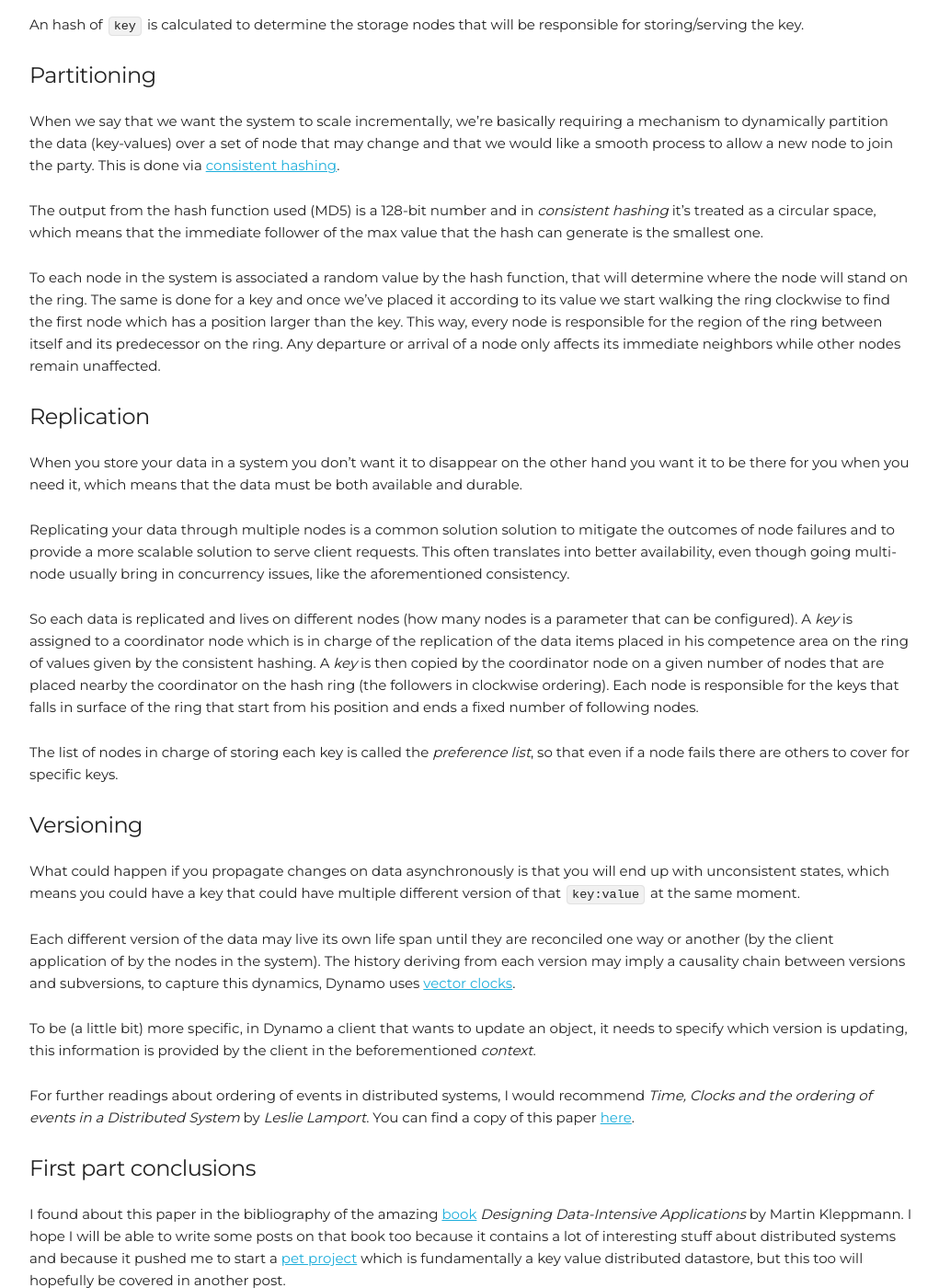
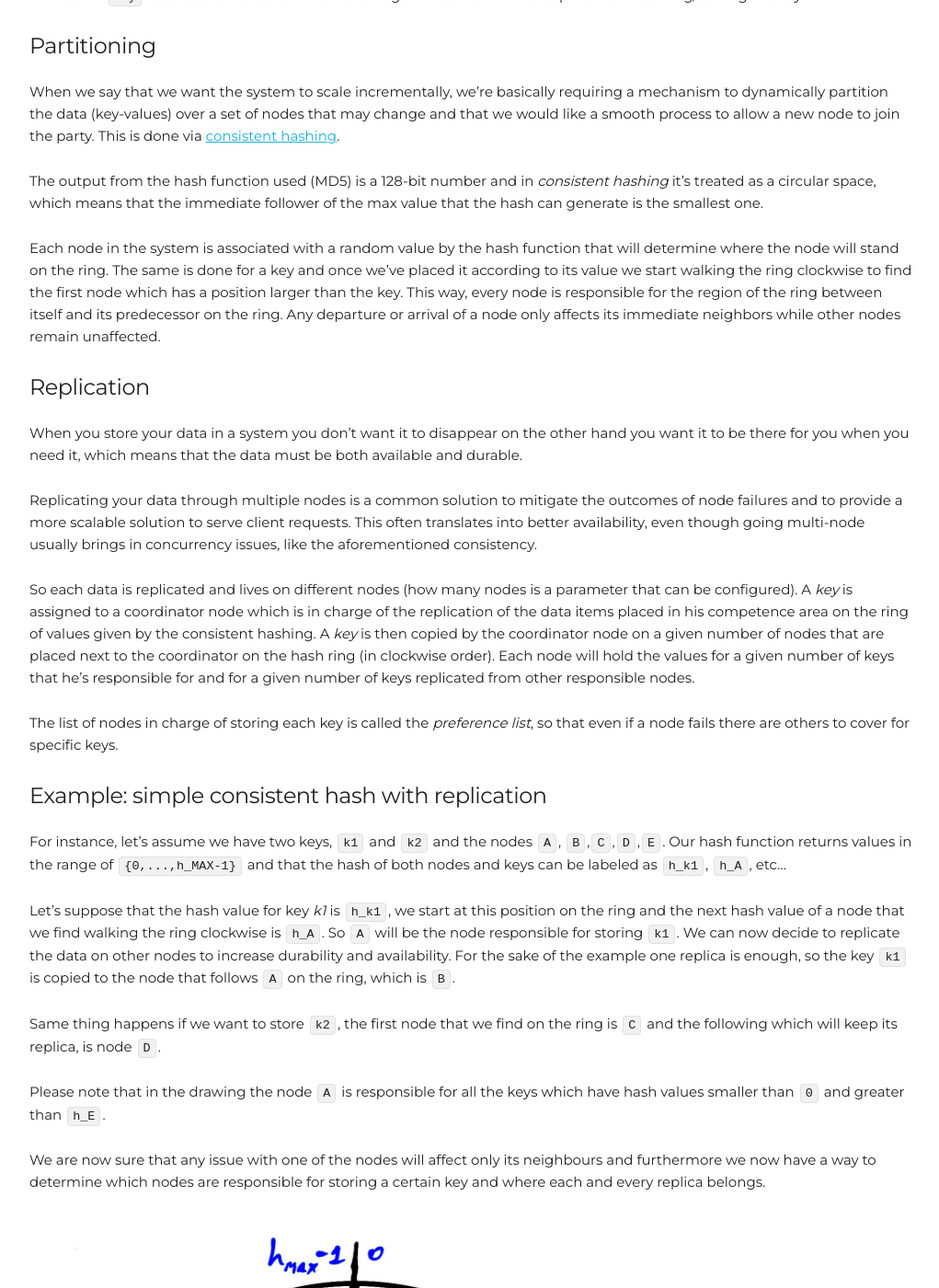
Before and after one commit to paoloriccardi/paoloriccardi.github.io, a Jekyll site: the page built from _posts/2021-09-21-the-dynamo-paper-part1.md, in a window 1280 px wide and 1400 px high, scrolled down 2359 px. Shown: the whole window at 92% size, without its empty margins (128-1149 px from the left). Built offline with Jekyll 4.4.1, drawn with Linux system fonts in a browser that asks for light colours; some of the changed text lies outside the part shown.

Commit message:
post on dynamo. part 1.

```diff
--- a/_posts/2021-09-21-the-dynamo-paper-part1.md
+++ b/_posts/2021-09-21-the-dynamo-paper-part1.md
@@ -27,19 +27,17 @@ Here's the assumptions that were made and the requirements that led the design o
 
 The [CAP theorem](https://en.wikipedia.org/wiki/CAP_theorem){:target="_blank"} is a very simplistic result in distributed systems, but although its practical utility is questionable it is still a good starting point to understand the tradeoff between availability and consistency. The theorem states that in a distributed system where partitions (communication failures between nodes or groups of nodes) may occur you can only choose one between Availability and *(strong)* Consistency.
 
-Roughly speaking, a service is Available when it provides meaningful responses to client requests. *Strong* Consistency is a more subtle concept but for now we can say that a consistent system behaves like there's always a single version of the data.
-In real world scenarios the Consistency requirement is usually *relaxed* to a more easy going version, that's why the adjective *strong* is used to specify how much you can tolerate in terms of non-consistent states.
+Roughly speaking, a service is Available when it provides meaningful responses to client requests. *Strong* Consistency is a more subtle concept but for now we can say that, from the client perspective, a consistent system behaves like a single node system. In other words, the client can assume that all the operations on the system happen as a linear sequence of actions, so if we read a data from two different nodes at the same time we should get the same value, just like there was a unique copy of that data in the system, that's why Consistency is often called *Linearizability*.
 
-A common term used instead of Consistency is Linearizability.
-A system is Linearizable if a set of requests can be considered as a linear sequence of actions, which means that from the clients point of view, they dealing with a single node system.
+In real world scenarios the Consistency requirement is usually *relaxed* to a more easy going version, that's why the adjective *strong* is used to specify how much you wish to tolerate in terms of non-consistent states.
 
-For example, in a simple distributed system of two database replicas, `A` and `B`, when the link between the two nodes dies, they can choose to guarantee availability continuing to accept read/write from clients and eventually reconciling their state later, or they can guarantee *Strong* Consistency, denying client requests in order to keep their state aligned, until the network link comes back to life.
+For example, in a simple distributed system of two database replicas, `A` and `B`, when the link between them dies, they can choose to guarantee availability continuing to accept read/write from clients and eventually reconciling their state later, or they can decide to guarantee *Strong* Consistency, denying client requests in order to keep their state aligned, until the network link comes back to life.
 
-To guarantee *strong* Consistency a synchronous replication strategy between nodes can be enforced and this usually means some kind price to pay in terms of Availability, which is something that the paper authors didn't want to happen.
-What they wanted instead was a data store which was always accepting requests from clients, which means to maximize availability. To do so they needed to tolerate temporary nodes disconnection, propagating the updates in the background asynchronously and reconciling the state of the nodes later.
+To guarantee *strong* Consistency, a synchronous replication strategy between nodes can be enforced and this usually means some sort of price to pay in terms of Availability, which is something that the paper authors didn't want to happen, ever.
+Just to be sure that we are on the same page, the purpose of Dynamo is to accept requests from clients hence the system design has to maximize availability. To do so it's necessary to gracefully tolerate temporary node disconnections, propagating the updates in the background asynchronously and reconciling the state of the nodes later.
 
-In other words, they embraced the concept of *eventual* Consistency, which means that in case of a partition, the nodes will keep serving requests, resolving conflicts in their states later. This means that conflicts are temporary and that nodes will come to an agreement, but in the meantime they need to decide:
-- *when* to perform the process of resolving update conficts (e.g. during reads or writes? Dynamo chooses to always accept writes and to resolve conflicts during reads)
+The Dynamo approach is based on the idea of *eventual* Consistency, which means that in case of partitioning, the nodes will keep serving requests, resolving conflicts later. So conflicts are temporary and eventually nodes will come to an agreement but of course until they do, they will have to decide:
+- *when* to perform the process of resolving update conflicts (e.g. during reads or writes? Dynamo chooses to always accept writes and to resolve conflicts during reads)
 - *who* performs the process of conflict resolution (e.g. the data store or the application? the first choice allows simplistic reconciliations like *Last Write Wins*, while the application can usually  make more sensible choices based on the user's needs)
 
 Other key principles followed (or we should say proposed) by Dynamo are:
@@ -48,50 +46,77 @@ Other key principles followed (or we should say proposed) by Dynamo are:
 - Decentralized peer-to-peer system
 - The system needs to distribute work proportionally to the capability of the nodes (to favour heterogeneity of hardware setups)
 
-##### Architecture
-
 ##### System Interface
 Dynamo's interface exposes two operations:
-- `get(key)` locates the object replicas associated with the `key` in the storage system and returns a single objects (or a list of objects with conflicging versions) along with a *context*
+- `get(key)` locates the object replicas associated with the `key` in the storage system and returns a single objects (or a list of objects with conflicting versions) along with a *context*
 - `put(key, context, object)` determines where the replicas of the object should be placed based on its `key` and persist the replicas, `context` encodes system metadata about the object (e.g. its version).
 
 An hash of `key` is calculated to determine the storage nodes that will be responsible for storing/serving the key.
 
 ##### Partitioning
-When we say that we want the system to scale incrementally, we're basically requiring a mechanism to dynamically partition the data (key-values) over a set of node that may change and that we would like a smooth process to allow a new node to join the party. This is done via [consistent hashing](https://www.cs.princeton.edu/courses/archive/fall09/cos518/papers/chash.pdf){:target="_blank"}.
+When we say that we want the system to scale incrementally, we're basically requiring a mechanism to dynamically partition the data (key-values) over a set of nodes that may change and that we would like a smooth process to allow a new node to join the party. This is done via [consistent hashing](https://www.cs.princeton.edu/courses/archive/fall09/cos518/papers/chash.pdf){:target="_blank"}.
 
 The output from the hash function used (MD5) is a 128-bit number and in *consistent hashing* it's treated as a circular space, which means that the immediate follower of the max value that the hash can generate is the smallest one.
 
-To each node in the system is associated a random value by the hash function, that will determine where the node will stand on the ring. The same is done for a key and once we've placed it according to its value we start walking the ring clockwise to find the first node which has a position larger than the key. This way, every node is responsible for the region of the ring between itself and its predecessor on the ring. Any departure or arrival of a node only affects its immediate neighbors while other nodes remain unaffected.
+Each node in the system is associated with a random value by the hash function that will determine where the node will stand on the ring. The same is done for a key and once we've placed it according to its value we start walking the ring clockwise to find the first node which has a position larger than the key. This way, every node is responsible for the region of the ring between itself and its predecessor on the ring. Any departure or arrival of a node only affects its immediate neighbors while other nodes remain unaffected.
 
 ##### Replication
 When you store your data in a system you don't want it to disappear on the other hand you want it to be there for you when you need it, which means that the data must be both available and durable.
 
-Replicating your data through multiple nodes is a common solution solution to mitigate the outcomes of node failures and to provide a more scalable solution to serve client requests. This often translates into better availability, even though going multi-node usually bring in concurrency issues, like the aforementioned consistency.
+Replicating your data through multiple nodes is a common solution to mitigate the outcomes of node failures and to provide a more scalable solution to serve client requests. This often translates into better availability, even though going multi-node usually brings in concurrency issues, like the aforementioned consistency.
 
 So each data is replicated and lives on different nodes (how many nodes is a parameter that can be configured). A *key* is assigned to a coordinator node which is in charge of the replication of the data items placed in his competence area on the ring of values given by the consistent hashing.
-A *key* is then copied by the coordinator node  on a given number of nodes that are placed nearby the coordinator on the hash ring (the followers in clockwise ordering). Each node is responsible for the keys that falls in surface of the ring that start from his position and ends a fixed number of following nodes.
+A *key* is then copied by the coordinator node  on a given number of nodes that are placed next to the coordinator on the hash ring (in clockwise order). Each node will hold the values for a given number of keys that he's responsible for and for a given number of keys replicated from other responsible nodes.
 
 The list of nodes in charge of storing each key is called the *preference list*, so that even if a node fails there are others to cover for specific keys.
 
+##### Example: simple consistent hash with replication
+For instance, let's assume we have two keys, `k1` and `k2` and the nodes `A`, `B`,`C`,`D`,`E`.
+Our hash function returns values in the range of `{0,...,h_MAX-1}` and that the hash of both nodes and keys can be labeled as `h_k1`, `h_A`, etc...
+
+Let's suppose that the hash value for key *k1* is `h_k1`, we start at this position on the ring and the next hash value of a node that we find walking the ring clockwise is `h_A`. So `A` will be the node responsible for storing `k1`. We can now decide to replicate the data on other nodes to increase durability and availability. For the sake of the example one replica is enough, so the key `k1` is copied to the node that follows  `A` on the ring, which is `B`.
+
+Same thing happens if we want to store `k2`, the first node that we find on the ring is `C` and the following which will keep its replica, is node `D`.
+
+Please note that in the drawing the node `A` is responsible for all the keys which have hash values smaller than `0` and greater than `h_E`.
+
+
+We are now sure that any issue with one of the nodes will affect only its neighbours and furthermore we now have a way to determine which nodes are responsible for storing a certain key and where each and every replica belongs.
+
+![consistent hashing](/images/consistent_hash.jpg){:width="75%" height="75%"}
+
+To clarify further:
+- Node `A` is responsible for the keys with hash value between `h_E` and `h_A`
+- Node `B` is responsible for the keys with hash value between `h_A` and `h_B`
+- Node `C` is responsible for the keys with hash value between `h_B` and `h_C`
+- Node `D` is responsible for the keys with hash value between `h_C` and `h_D`
+- Node `E` is responsible for the keys with hash value between `h_D` and `h_E`
+
+Furthermore, in this particular example a replica for every key in a node is kept on the next following node on the ring, which is `B` for `A`, `C` for `B` and so on. To wrap everything up, `B` will contain all the keys with hash value between `h_A` and `h_B` *and* all the keys with hash value between `h_E` and `h_A`, this is true for every node.
+
+This is a very simplistic model, because it doesn't take into account, for example, that two adjacent nodes may be physically hosted on the same server which would not be great if we want to tolerate server faults.
+Furthermore different values for a key can occur, so we will need to find an agreement mechanism, like quorum for read/write operations and so on.
+
 ##### Versioning
-What could happen if you propagate changes on data asynchronously is that you will end up with unconsistent states, which means you could have a key that could have multiple different version of that `key:value` at the same moment.
+As we mentioned in the example, one thing that could happen if you propagate changes on data asynchronously is that you will end up with inconsistent states, which means you could have a key that could have different versions of that same `key:value` at the same moment.
 
-Each different version of the data may live its own life span until they are reconciled one way or another (by the client application of by the nodes in the system).
+Each different version of the data may live its own life span until they are reconciled one way or another (by the client application or by the nodes in the system).
 The history deriving from each version may imply a causality chain between versions and subversions, to capture this dynamics, Dynamo uses [vector clocks](https://en.wikipedia.org/wiki/Vector_clock){:target="blank"}.
 
-To be (a little bit) more specific, in Dynamo a client that wants to update an object, it needs to specify which version is updating, this information is provided by the client in the beforementioned *context*.
+To be (a little bit) more specific, in Dynamo a client that wants to update an object, it needs to specify which version is receiving the update, this information is provided by the client in the aforementioned *context*.
 
 For further readings about ordering of events in distributed systems, I would recommend *Time, Clocks and the ordering of events in a Distributed System* by *Leslie Lamport*. You can find a copy of this paper [here](https://lamport.azurewebsites.net/pubs/time-clocks.pdf){:target="_blank"}.
 
 ##### First part conclusions
-I found about this paper in the bibliography of the amazing [book](https://www.oreilly.com/library/view/designing-data-intensive-applications/9781491903063/){:target="_blank"} *Designing Data-Intensive Applications*  by Martin Kleppmann. I hope I will be able to write some posts on that book too because it contains a lot of interesting stuff about distributed systems and because it pushed me to start a [pet project](https://github.com/paoloriccardi/key-value-log){:target="_blank"} which is fundamentally a key value distributed datastore, but this too will hopefully be covered in another post.
+I found about this paper in the bibliography of the amazing [book](https://www.oreilly.com/library/view/designing-data-intensive-applications/9781491903063/){:target="_blank"} *Designing Data-Intensive Applications*  by Martin Kleppmann.
+The book itself is a great reference and an interesting reading if you want to know more about distributed systems in theory and practice and it has inspired me up to a point that I had to start a [pet project](https://github.com/paoloriccardi/key-value-log){:target="_blank"} to get my fingers dirty with its contents. For those interested, the pet project is fundamentally a key value distributed datastore, but this will hopefully be covered by another post.
 
-One of the first thing that I've noticed, while reading the paper for the first time is that it's dense of concepts, what's addressed in a couple of semicolons can easily take pages and pages on an average undergraduate course handbook about concurrency.
+One of the first things that I've noticed, while reading the paper for the first time, is that it's dense. What's addressed in a couple of semicolons can easily take pages and pages on an average undergraduate course handbook about concurrency and distributed systems.
 
-Indeed, a big piece of both my BS and MS course in Computer Science was about distributed systems, so I was already familiar with concurrency related problems and topics in general, yet I found the paper very insightful, everything was laid out in a straight line, with a very practical approach.
+The paper doesn't go very deep on every topic, it just gives you the general approach used to target each issue, like replication, versioning or handling failures.
 
-Of course the paper doesn't contain a full discussion on topics like replication, partitioning etc... it just defines the problems they wanted to address and explains a possible solution. If you want to go deep about these topics, then the Martin Kleppmann book linked above is a great resource.
+I may be a little bit biased here, since a big piece of both my BS and MS course in Computer Science was about distributed systems and as such I was already both familiar with and interested in concurrency related problems but nonetheless I found the paper very insightful, everything was laid out in a straight line, with a very practical approach that has the merit to underline business outcomes for system design choices.
+
 
 <!---
 ##### Table of contents
```
Also changed, not shown: other parts of _posts/2021-09-21-the-dynamo-paper-part1.md (+2 -2 lines), images/consistent_hash.jpg (added).
